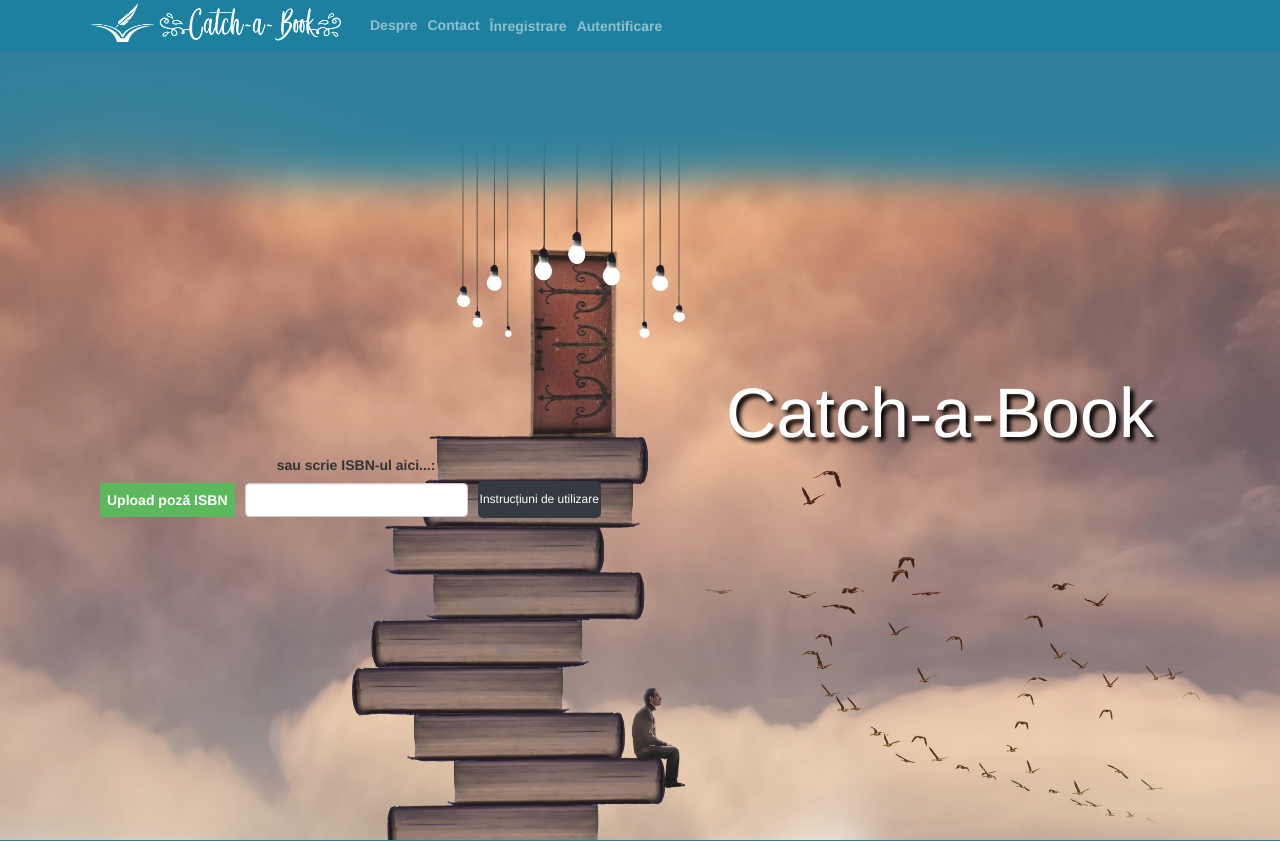
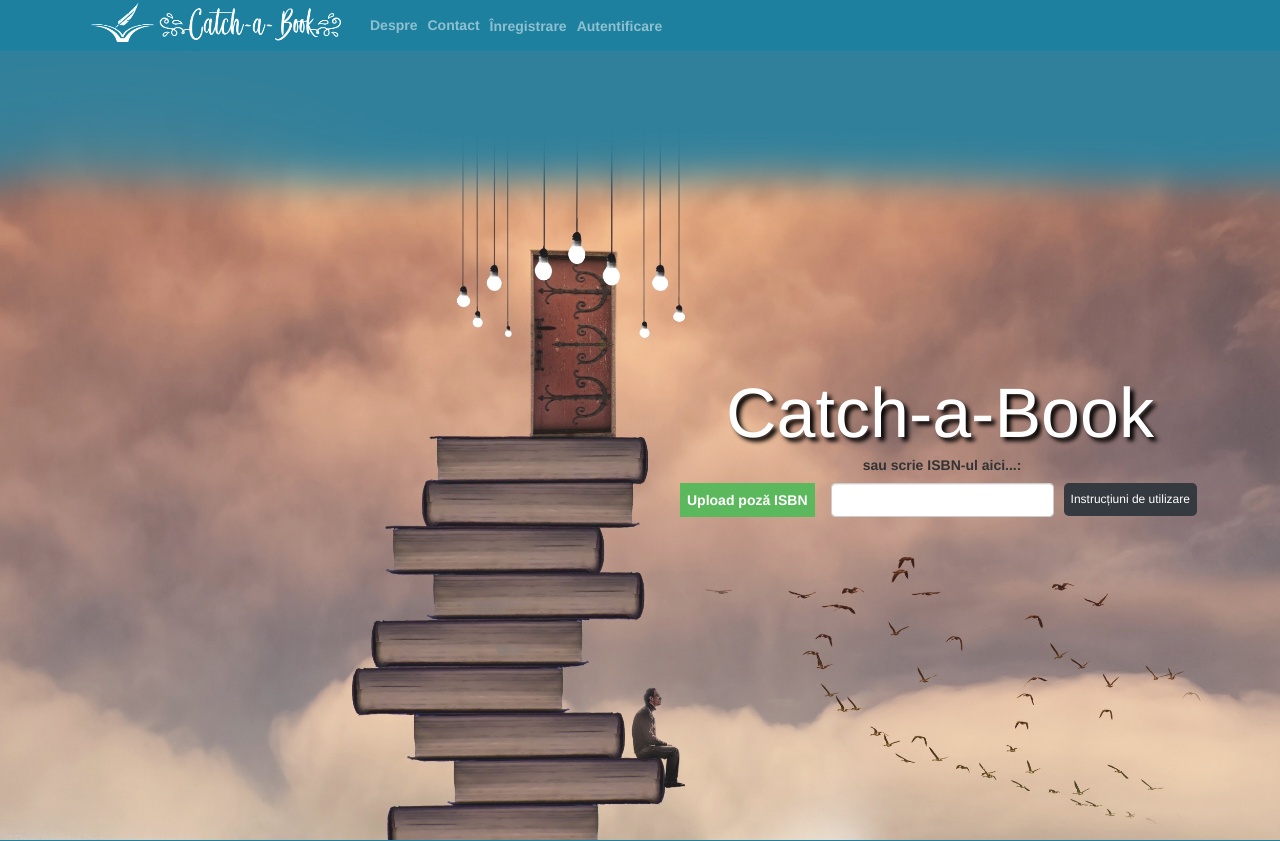
Before and after one commit to mdiannna/Catch-a-book, a Python web app: template Code/app/templates/index.html in a window 1280 px wide. Shown: the top 841 px of the page. Run offline with Jinja, Linux system fonts and the light colour scheme; the template is opened without the code that fills it, so the values that code supplies are empty; some libraries are stand-ins or nearby versions.

Commit message:
Updated main page

```diff
--- a/Code/app/static/css/style.css
+++ b/Code/app/static/css/style.css
@@ -33,13 +33,15 @@ body {
 .btn-instructiuni{
     margin-top: 20px;
     margin-left: 10px;
-    padding: 2px;
+    padding-left: 7px;
+    padding-right: 7px;
     border-radius: 5px;
 }
 
 .btn-cautare{
     margin-top: 20px;
-    margin-right: 10px;
+    margin-left: 580px;
+    margin-right: 16px;
     padding: 7px;
 
 }
```
Also changed, not shown: Code/app/static/img/bg-masthead.jpg.
